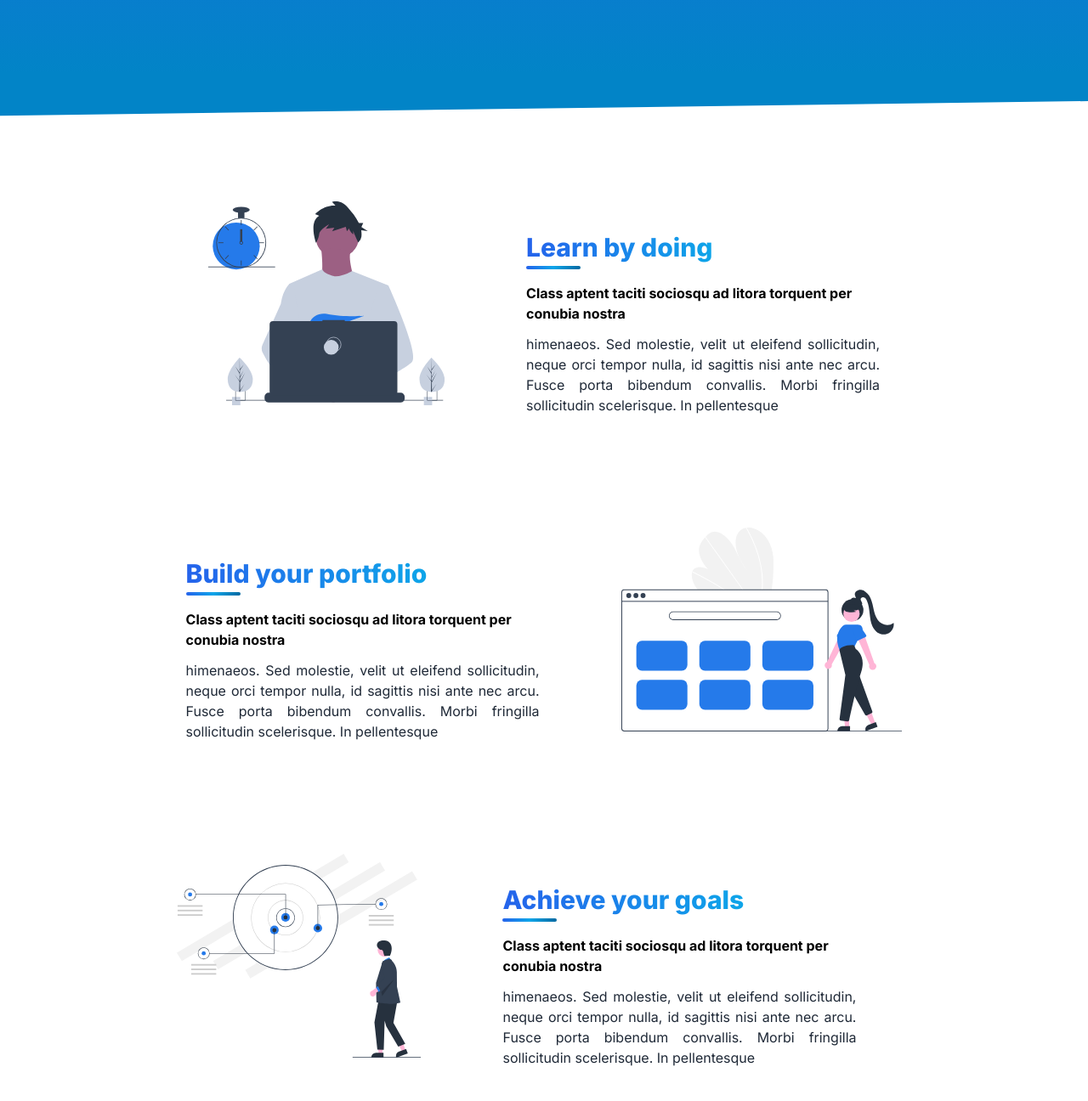
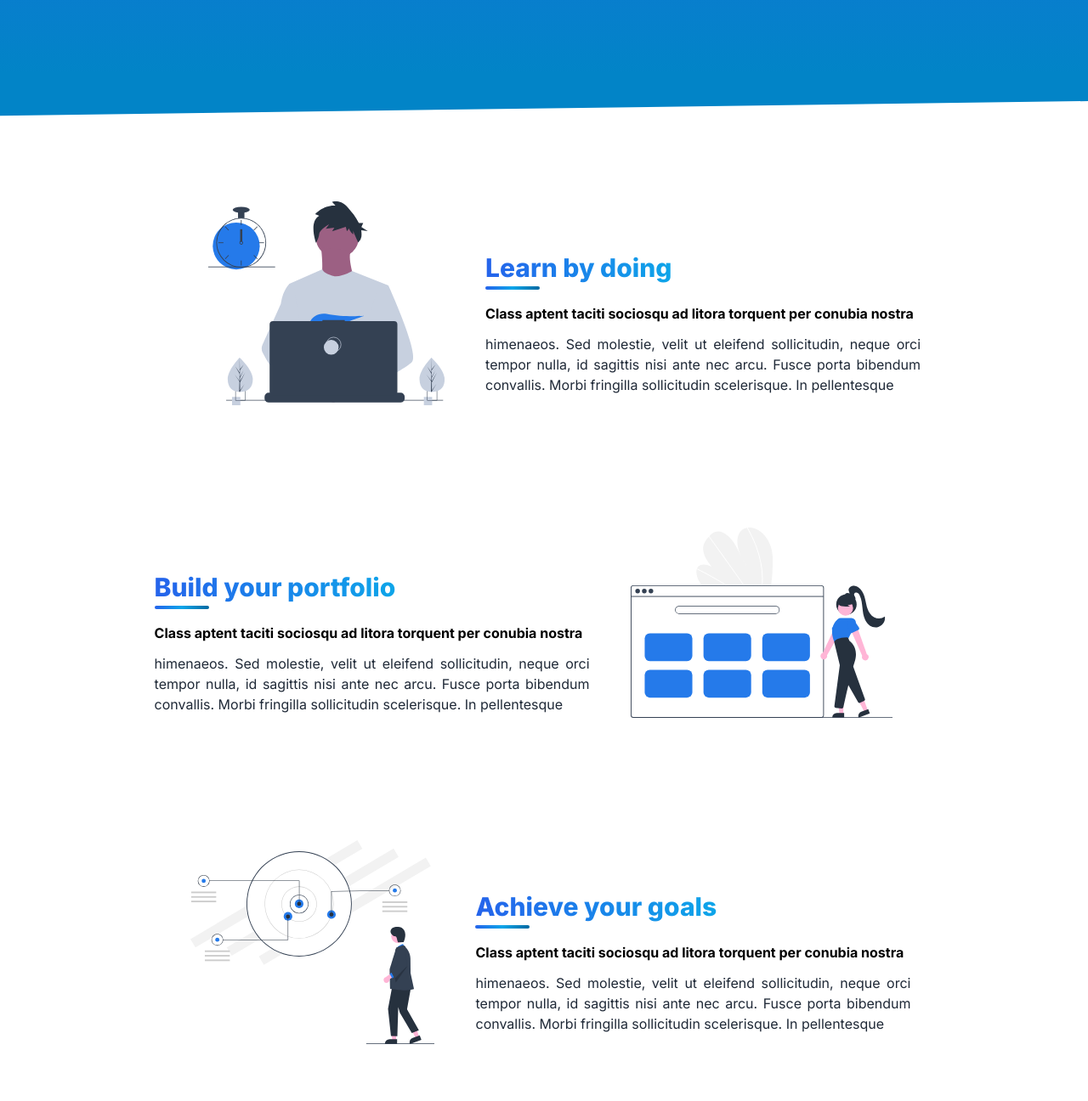
Before and after one commit to Akash3444/studentocean, a website: page index.html in a window 1280 px wide. Shown: the part 2250-3546 px from the top of the page at 85% size. Drawn offline with Linux system fonts and the light colour scheme.

Commit message:
fix padding for mobile

```diff
--- a/index.html
+++ b/index.html
@@ -161,7 +161,7 @@
           <!-- <svg class="absolute top-[calc(100%-1.4rem)] inset-x-0 w-full text-sky-600 fill-current" viewBox="0 0 3200 200" xmlns="http://www.w3.org/2000/svg" xmlns:xlink="http://www.w3.org/1999/xlink" version="1.1"><path d="M0 118L3200 82L3200 201L0 201Z" stroke-linecap="square" stroke-linejoin="bevel"></path></svg> -->
         </div>
 
-        <div class="features max-w-screen-lg flex flex-wrap mx-auto gap-y-24 px-8 py-28 mt-10">
+        <div class="features max-w-screen-lg flex flex-wrap mx-auto gap-y-24 px-8 sm:px-12 py-28 mt-10">
           <!-- Learn by Doing -->
           <div class="flex items-center md:justify-between flex-wrap mx-auto">
             <!-- <img class="max-w-md mx-auto mb-12 filter -hue-rotate-30" src="https://www.elegantthemes.com/layouts/wp-content/uploads/2017/12/coding-isometric-03.png" alt="" /> -->
@@ -205,7 +205,7 @@
               <path d="M999.28007,705.14275c.93308,31.95-17.73513,43.65892-41.1632,44.34312q-.81628.02383-1.62524.02922-1.62969.01242-3.22774-.05428c-21.18834-.87961-37.96015-12.12685-38.82791-41.84025-.898-30.74968,37.26893-70.70292,40.1325-73.65827l.00511-.00276c.10878-.11262.16448-.169.16448-.169S998.34707,673.19538,999.28007,705.14275Z" transform="translate(-200.68641 -105.38871)" fill="#d0cde1"></path>
               <path d="M956.43014,744.64381l14.88232-22.1315-14.85188,24.51243.031,2.49035q-1.62969.01242-3.22774-.05428L954.002,717.449l-.02022-.247.02723-.04771.07065-3.02493-16.2979-23.66265,16.27867,21.39867.05777.63938.55752-24.18618-14.077-24.53275,14.11708,20.28394-.14735-50.10752.00032-.16678.00479.164.93446,39.49147,12.8295-16.04146-12.7875,19.44356.28,21.634,11.80578-21.11394-11.76239,24.29451.15587,12.02957,17.16879-29.41146-17.11659,33.60807Z" transform="translate(-200.68641 -105.38871)" fill="#3f3d56"></path>
             </svg>
-            <div class="max-w-lg mx-auto px-12">
+            <div class="max-w-lg mx-auto">
               <h2 class="text-3xl font-extrabold text-gradient mb-6 underline-gradient">Learn by doing</h2>
               <b class="dark:text-gray-200">Class aptent taciti sociosqu ad litora torquent per conubia nostra</b>
               <p class="text-gray-800 dark:text-gray-400 mt-3 text-justify">himenaeos. Sed molestie, velit ut eleifend sollicitudin, neque orci tempor nulla, id sagittis nisi ante nec arcu. Fusce porta bibendum convallis. Morbi fringilla sollicitudin scelerisque. In pellentesque</p>
@@ -215,7 +215,7 @@
           <!-- Build your Portfolio -->
           <div class="flex items-center md:justify-between flex-wrap mx-auto">
             <!-- <img class="max-h-96 mx-auto mb-12 filter -hue-rotate-30 scale-90" src="https://www.elegantthemes.com/layouts/wp-content/uploads/2017/12/coding-isometric-04.png" alt="" /> -->
-            <svg class="h-60 mx-auto max-w-full mb-12 filter -hue-rotate-30 px-12" viewBox="0 0 848.28391 615.2339" xmlns:xlink="http://www.w3.org/1999/xlink">
+            <svg class="h-56 mx-auto max-w-full mb-12 filter -hue-rotate-30 px-12" viewBox="0 0 848.28391 615.2339" xmlns:xlink="http://www.w3.org/1999/xlink">
               <path d="M634.89862,256.95766a554.59164,554.59164,0,0,1-5.22832,71.26187c-.1145.82939-.23926,1.65873-.35424,2.488L406.03976,329.46c-.65557-.82369-1.30082-1.65726-1.926-2.50079-2.08453-2.79166-4.03825-5.66267-5.83174-8.6327-8.62038-14.3084-12.56688-31.06069-8.6121-42.61879l.07082-.1796a20.28147,20.28147,0,0,1,3.95842-6.878c9.01681-10.14979,27.24788-8.45788,43.7922-.26533-14.83916-16.24314-26.655-36.73947-27.55279-55.03482-.88028-17.84516,8.45086-30.59321,18.5716-41.42684.33209-.35814.66412-.70633.99615-1.05445.16116-.1791.332-.34819.4927-.52729,7.89635-8.256,17.10212-16.39469,30.42691-15.41018,14.61381,1.08167,30.81618,13.32235,42.1766,27.58606,11.36047,14.2537,18.90977,30.4461,26.56182,46.24911,7.66188,15.79306,15.9514,31.98965,28.24628,45.48855C540.758,253.19161,527.33168,229.2262,522.372,205.91809s-.5948-45.694,14.24655-56.67128a34.71268,34.71268,0,0,1,15.20493-6.13511c.64025-.10641,1.29065-.1928,1.95124-.26913,13.73893-1.56321,30.14281,3.18849,44.09959,14.54662,15.3703,12.50612,26.02665,31.04593,31.32878,48.64583C634.50473,223.63493,635.06974,240.57835,634.89862,256.95766Z" transform="translate(-175.85805 -142.38305)" fill="#f2f2f2"></path>
               <path d="M488.81825,329.92255l-4.26947-.02385q-2.03345-1.27134-4.08612-2.51286c-.84712-.53471-1.70412-1.04952-2.56155-1.57434q-21.24279-12.97391-42.75125-24.88928Q413.661,288.997,391.956,278.17057a1.78937,1.78937,0,0,1-1.02862-2.04581.51534.51534,0,0,1,.07115-.14957c.20183-.37889.65291-.5364,1.31127-.21271,1.77484.88994,3.55993,1.77993,5.33466,2.68988q21.76425,11.01171,43.3417,23.12254,21.56257,12.10564,42.87944,25.27995c.29879.18167.598.37335.89681.555C486.11761,328.24746,487.463,329.085,488.81825,329.92255Z" transform="translate(-175.85805 -142.38305)" fill="#fff"></path>
               <path d="M543.86768,330.23014l-2.64009-.01475c-.59545-.8333-1.18065-1.6666-1.7761-2.5q-20.98532-29.42769-41.96185-58.85538-34.35146-48.17766-68.68242-96.35523a1.70041,1.70041,0,0,1-.297-.58168c-.19573-.71113.32663-1.1282.99615-1.05445a2.0056,2.0056,0,0,1,1.395.88781q19.25925,27.018,38.50885,54.016,34.17263,47.9367,68.33556,95.86329c1.44865,2.02815,2.89724,4.06624,4.34589,6.09439C542.687,328.56355,543.28249,329.3969,543.86768,330.23014Z" transform="translate(-175.85805 -142.38305)" fill="#fff"></path>
@@ -249,7 +249,7 @@
               <path d="M879.3779,370.08826c-2.8056-.93408-5.69279-1.91393-7.916-3.86357s-3.63443-5.13865-2.63514-7.92169c.96283-2.6815,3.89625-4.24792,6.73756-4.45882s5.63774.66859,8.35114,1.53748c-1.22708-1.85419-2.49474-5.44908-3.60458-9.24084-2.53233-8.65169,8.02021-16.55262,17.01128-15.90053q.39724.02881.76911.08264c9.066,1.32279,13.769,4.78121,20.10086,11.40309,7.92094,8.28379,12.06335,19.46117,14.83741,30.58174s4.403,22.56415,8.3047,33.341S951.817,426.785,961.8803,432.2706a33.98159,33.98159,0,0,0,35.25973-2.173,30.44213,30.44213,0,0,1-34.97174,34.48426c-12.992-2.09839-23.39954-12.56259-28.9584-24.49133s-7.07657-25.28067-8.47144-38.36692-2.80706-26.434-8.18513-38.44535c-2.1766-4.86121-5.38082-9.809-11.10726-10.58456a6.8902,6.8902,0,0,0-7.38673,3.95869c-2.51776,6.09372,6.09628,11.25411,3.88914,17.06135a6.39293,6.39293,0,0,1-5.69215,3.88711c-4.1636.2738-7.58409-2.11256-10.80631-4.41625C878.85854,368.47208,879.3779,370.08826,879.3779,370.08826Z" transform="translate(-175.85805 -142.38305)" fill="#2f2e41"></path>
               <path d="M1023.142,757.617h-230a1,1,0,0,1,0-2h230a1,1,0,0,1,0,2Z" transform="translate(-175.85805 -142.38305)" fill="#3f3d56"></path>
             </svg>
-            <div class="max-w-lg mx-auto px-12">
+            <div class="max-w-lg mx-auto">
               <h2 class="text-3xl font-extrabold text-gradient mb-6 underline-gradient">Build your portfolio</h2>
               <b class="dark:text-gray-200 ">Class aptent taciti sociosqu ad litora torquent per conubia nostra</b>
               <p class="text-gray-800 dark:text-gray-400 mt-3 text-justify">himenaeos. Sed molestie, velit ut eleifend sollicitudin, neque orci tempor nulla, id sagittis nisi ante nec arcu. Fusce porta bibendum convallis. Morbi fringilla sollicitudin scelerisque. In pellentesque</p>
@@ -307,7 +307,7 @@
               <path d="M896.00075,450.20218l-18.16292.65194c-1.10712.03974-4.11189-11.90855-4.50522-14.38721a6.76485,6.76485,0,0,0-7.05681-5.47254c-1.35961.12843-4.78806-2.41166-8.32588-5.4194-6.71659-5.71022-6.36717-16.43488,1.011-21.26q.30247-.19782.59374-.36125c4.65454-2.6052,10.09951-3.48006,15.43312-3.54678,4.83507-.06047,9.8072.54809,14.0668,2.83662,7.63654,4.10284,11.70069,13.06869,12.05768,21.73025s-2.41975,17.131-5.57072,25.207" transform="translate(-203.21856 -118.76816)" fill="#2f2e41"></path>
               <path d="M995.78144,781.23184h-221a1,1,0,0,1,0-2h221a1,1,0,0,1,0,2Z" transform="translate(-203.21856 -118.76816)" fill="#3f3d56"></path>
             </svg>
-            <div class="max-w-lg mx-auto px-12">
+            <div class="max-w-lg mx-auto">
               <h2 class="text-3xl font-extrabold text-gradient mb-6 underline-gradient">Achieve your goals</h2>
               <b class="dark:text-gray-200">Class aptent taciti sociosqu ad litora torquent per conubia nostra</b>
               <p class="text-gray-800 text-justify dark:text-gray-400 mt-3">himenaeos. Sed molestie, velit ut eleifend sollicitudin, neque orci tempor nulla, id sagittis nisi ante nec arcu. Fusce porta bibendum convallis. Morbi fringilla sollicitudin scelerisque. In pellentesque</p>
@@ -377,7 +377,7 @@
               <ellipse cx="331.59653" cy="390.23975" rx="36" ry="3.5122" opacity="0.1"></ellipse>
               <ellipse cx="594.59653" cy="437.23975" rx="41" ry="4" opacity="0.1"></ellipse>
             </svg>
-            <div class="max-w-lg mx-auto px-12">
+            <div class="max-w-lg mx-auto">
               <h2 class="text-3xl font-extrabold text-gradient mb-6 underline-gradient">Discuss with others</h2>
               <b class="dark:text-gray-200">Class aptent taciti sociosqu ad litora torquent per conubia nostra</b>
               <p class="text-gray-800 text-justify dark:text-gray-400 mt-3">himenaeos. Sed molestie, velit ut eleifend sollicitudin, neque orci tempor nulla, id sagittis nisi ante nec arcu. Fusce porta bibendum convallis. Morbi fringilla sollicitudin scelerisque. In pellentesque</p>
--- a/package.json
+++ b/package.json
@@ -6,6 +6,9 @@
   "devDependencies": {
     "tailwindcss": "^3.0.15"
   },
+  "scripts": {
+    "watch:css": "npx tailwindcss -i ./tailwind.css -o ./styles.css --watch"
+  },
   "dependencies": {
     "postcss": "^8.4.5"
   }
```
Also changed, not shown: styles.css.
